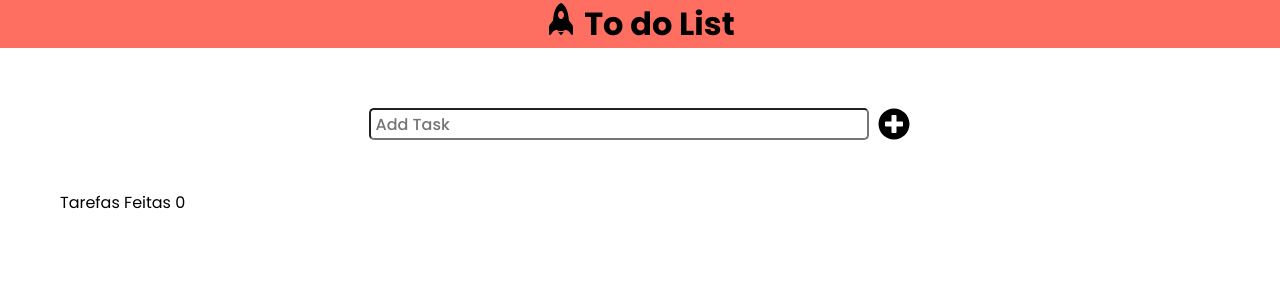
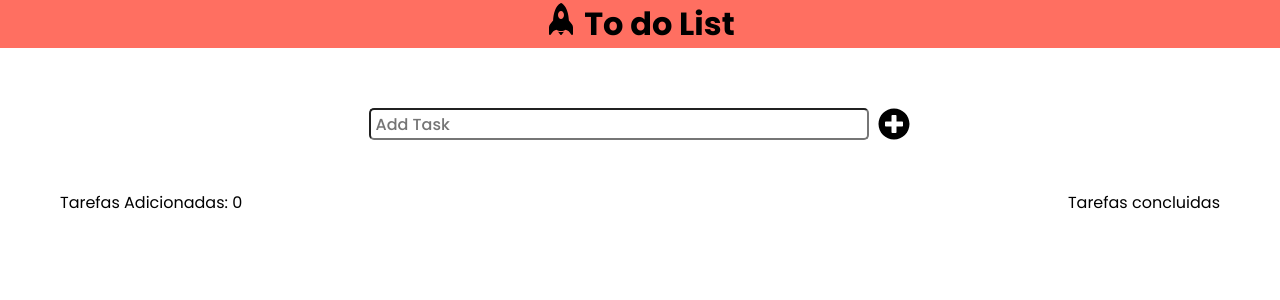
Before and after one commit to jeffmmartins/task-manager, a React (Create React App) app: page / in a window 1280 px wide. Shown: the top 300 px of the page. Built offline with nearby package versions, Linux system fonts and the light colour scheme.

Commit message:
style: styling footer

```diff
--- a/src/components/Footer/Footer.tsx
+++ b/src/components/Footer/Footer.tsx
@@ -1,13 +1,16 @@
+import * as S from "./style"
+
 interface FooterProps {
     tasks: string[];
 }
 
 export const Footer:React.FC <FooterProps> = ({tasks}) => {
     return(
-        <>
-        <footer>
-            <p>Tarefas Feitas {tasks.length}</p>
-        </footer>
-        </>
+
+        <S.ContainerFooter>
+            <p>Tarefas Adicionadas: {tasks.length}</p>
+            <p>Tarefas concluidas</p>
+        </S.ContainerFooter>
+
     )
 }
--- /dev/null
+++ b/src/components/Footer/style.tsx
@@ -0,0 +1,6 @@
+import  { styled} from "styled-components";
+
+export const ContainerFooter = styled.footer`
+display: flex;
+justify-content: space-between;
+`
```
